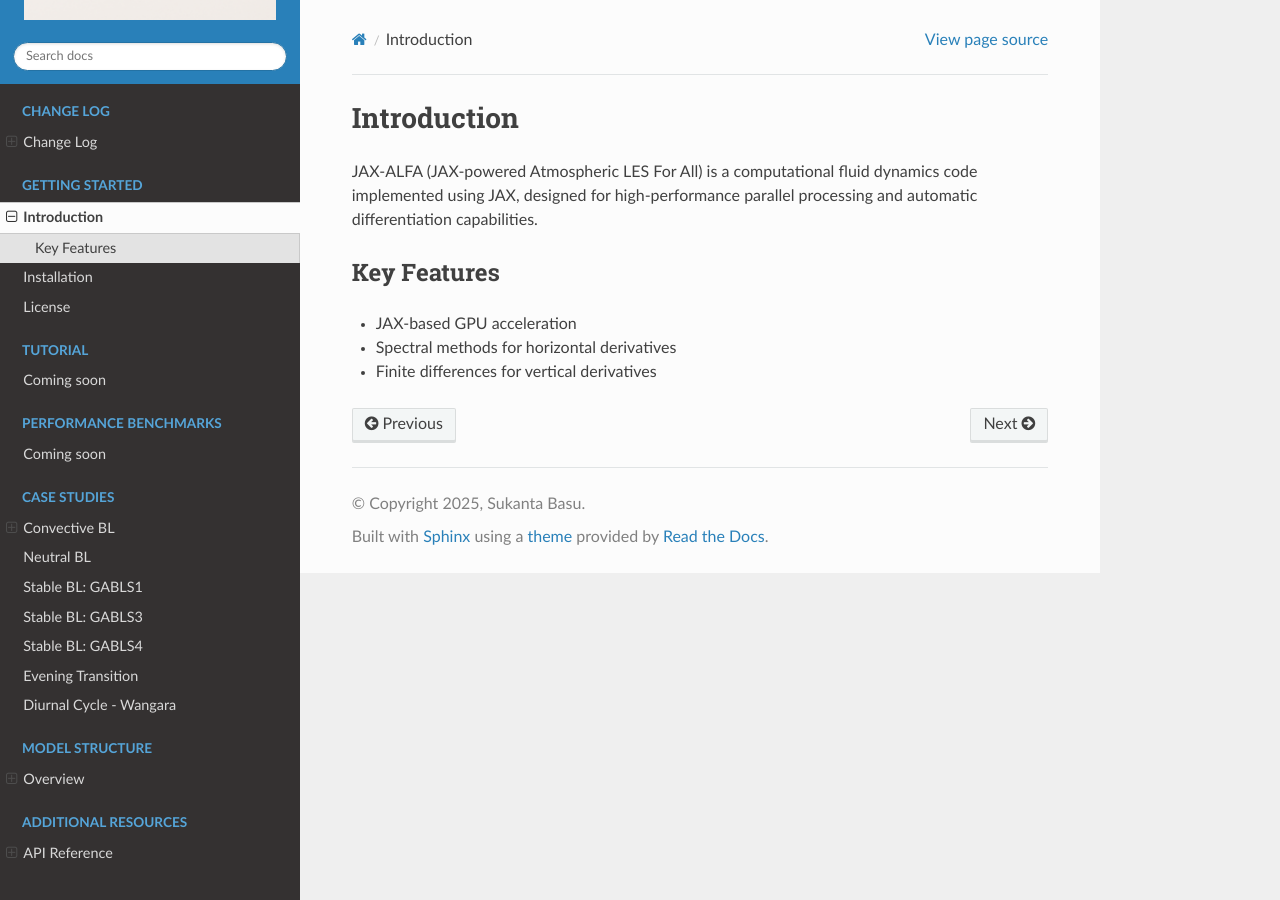
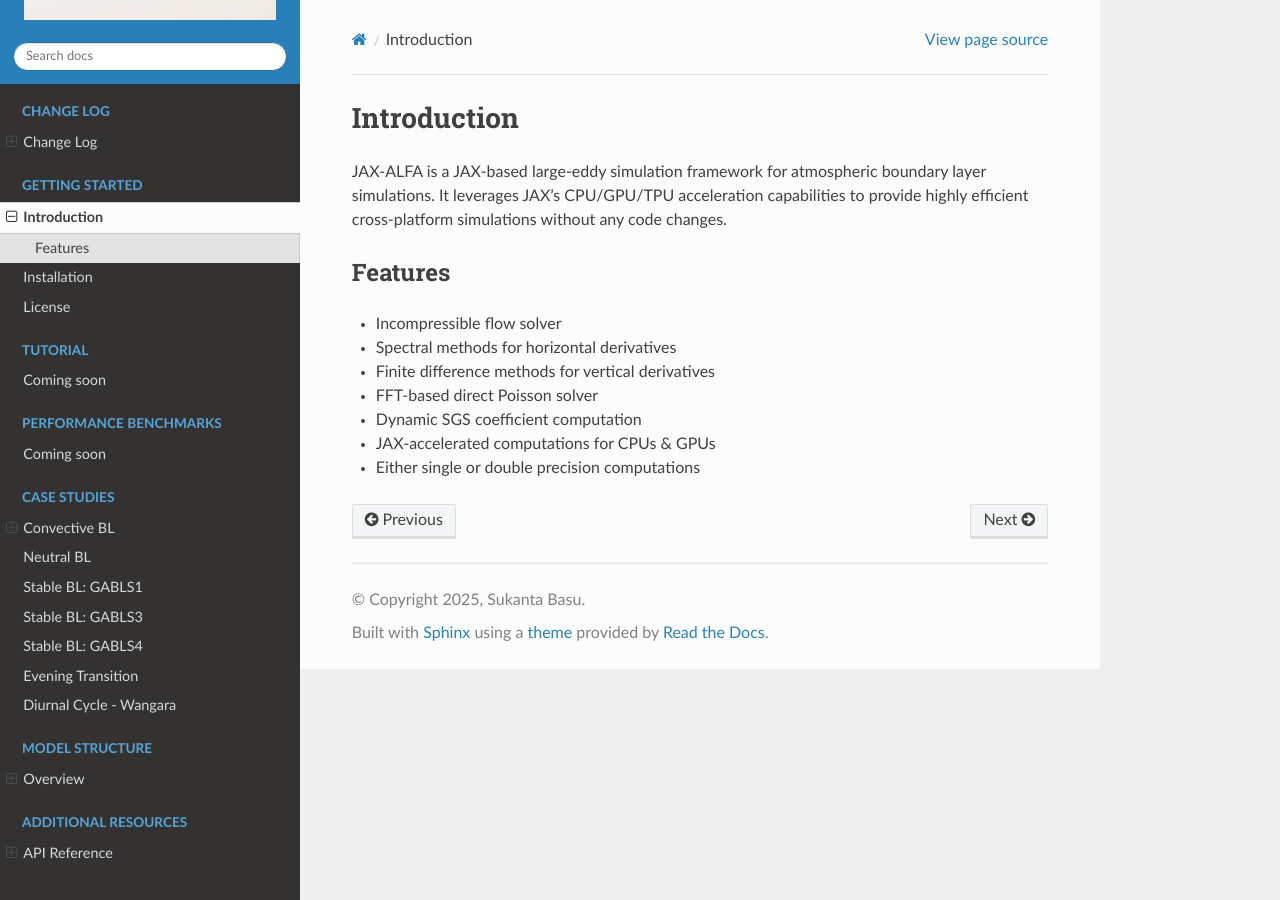
Before and after one commit to Sukantabasu/jax-alfa, a Sphinx documentation site: the page built from docs/source/modules/Introduction.rst, in a window 1280 px wide. Built offline with Sphinx 7.4.7 and the Read the Docs theme 3.1.0, drawn with Linux system fonts in a browser that asks for light colours.

Commit message:
Add files via upload

```diff
--- a/docs/source/modules/Introduction.rst
+++ b/docs/source/modules/Introduction.rst
@@ -1,13 +1,18 @@
 Introduction
 ============
 
-JAX-ALFA (JAX-powered Atmospheric LES For All) is a computational fluid
-dynamics code implemented using JAX, designed for high-performance parallel
-processing and automatic differentiation capabilities.
+JAX-ALFA is a JAX-based large-eddy simulation framework for atmospheric
+boundary layer simulations. It leverages JAX's CPU/GPU/TPU acceleration
+capabilities to provide highly efficient cross-platform simulations
+without any code changes.
 
-Key Features
-------------
+Features
+--------
 
-* JAX-based GPU acceleration
-* Spectral methods for horizontal derivatives
-* Finite differences for vertical derivatives
+- Incompressible flow solver
+- Spectral methods for horizontal derivatives
+- Finite difference methods for vertical derivatives
+- FFT-based direct Poisson solver
+- Dynamic SGS coefficient computation
+- JAX-accelerated computations for CPUs & GPUs
+- Either single or double precision computations
```
